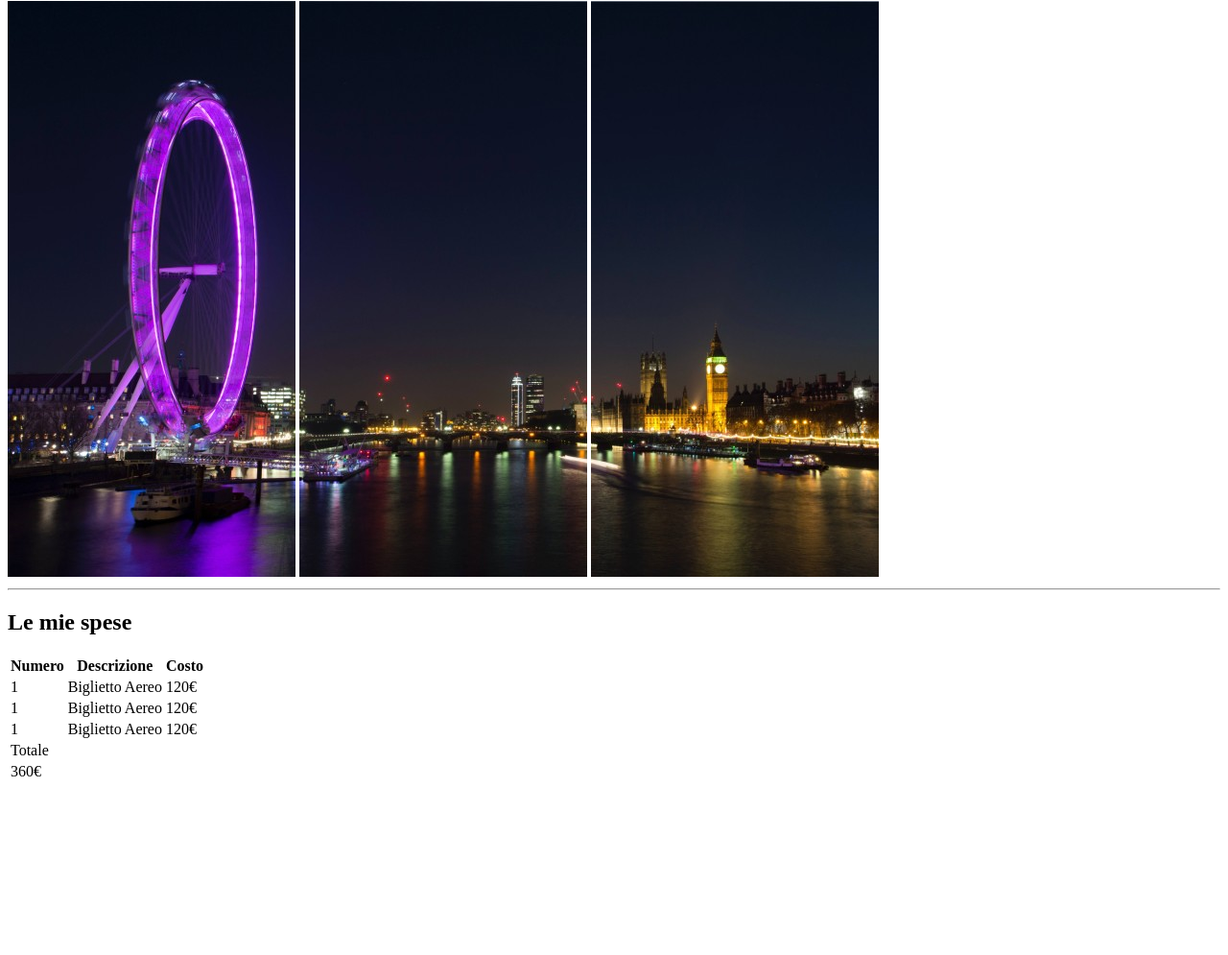
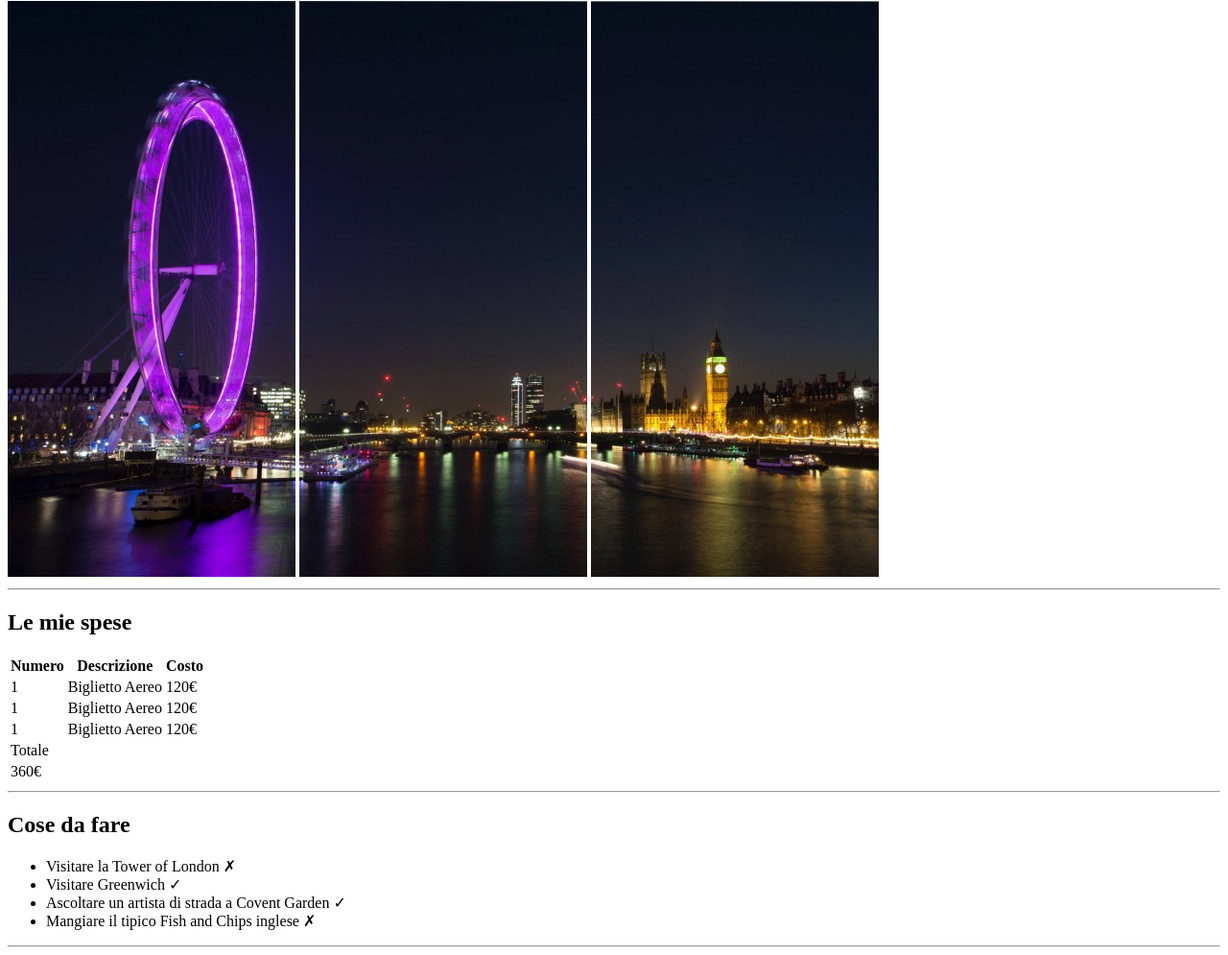
Before and after one commit to chiaraalle/html-london-trip, a plain HTML site: page index.html in a window 1280 px wide. Shown: the part 79-1074 px from the top of the page at 96% size. Before the commit the page ends 903 px from the top, so only its background shows below. Drawn offline with Linux system fonts and the light colour scheme.

Commit message:
ADD: lista cose da fare

```diff
--- a/index.html
+++ b/index.html
@@ -52,6 +52,20 @@
             </tfoot>
         </tbody>
     </table>
+    <hr>
+    <!--Cose da fare-->
+    <h2>Cose da fare</h2>
+    <ul>
+        <li>Visitare la Tower of London &cross;</li>
+        <li>Visitare Greenwich &check;</li>
+        <li>Ascoltare un artista di strada a Covent Garden &check;</li>
+        <li>Mangiare il tipico Fish and Chips inglese &cross; </li>
+
+    </ul>
+    <hr>
+    <!--info utili-->
+
+
 
 
 
```
